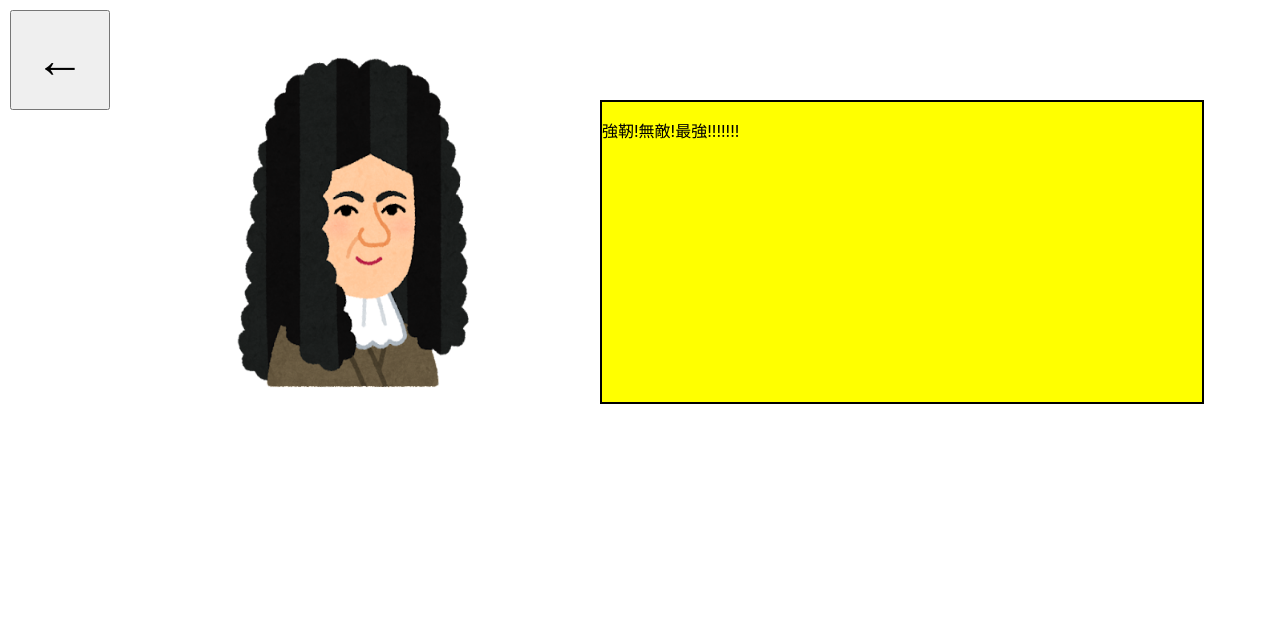
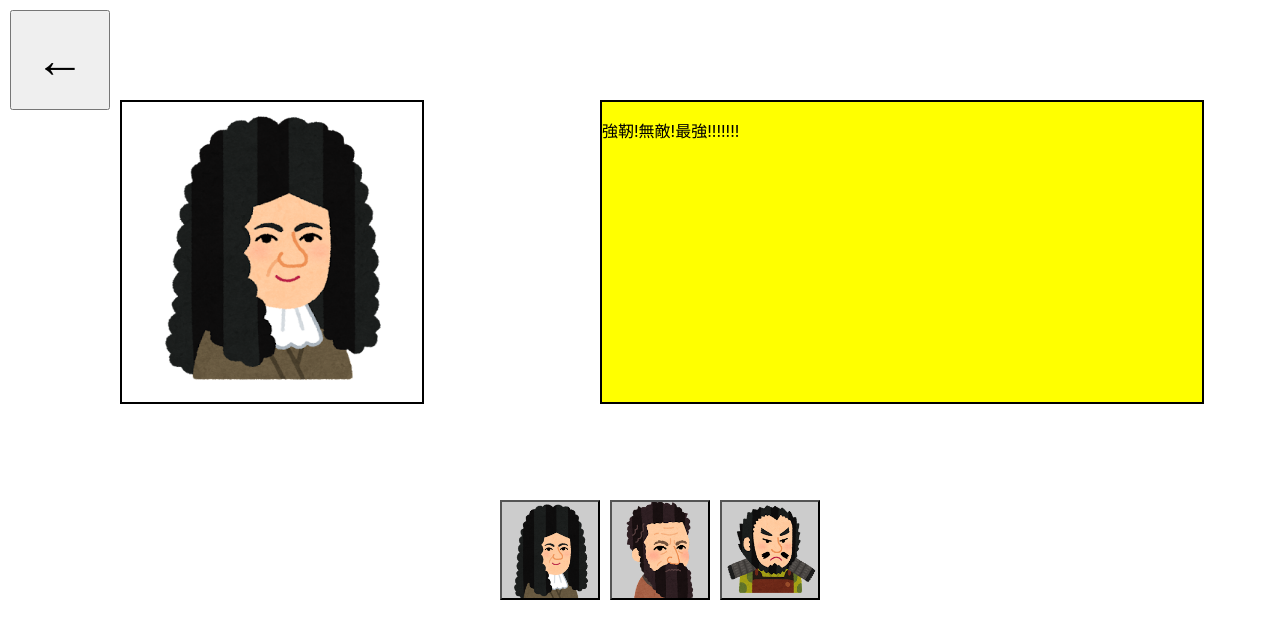
Before and after one commit to scla-sagauniv/gabaithon202309_team1, a React (Create React App) app in the folder react-app/: page /SelectCharacter in a window 1280 px wide. Shown: the top 638 px of the page. Built offline with nearby package versions, Linux system fonts and the light colour scheme.

Commit message:
selectCharacterがほぼ完成

```diff
--- a/react-app/src/components/SelectCharacter.css
+++ b/react-app/src/components/SelectCharacter.css
@@ -8,11 +8,11 @@
 }
 
 .charImgPri {
-    width : 300px;
-    height : 350px;
-    position : absolute;
-    top : 50px;
-    left : 200px;
+    width : 280px;
+    height : 280px;
+    position : fixed;
+    top : 110px;
+    left : 130px;
 }
 
 .chaex_rectangle {
@@ -24,3 +24,46 @@
     top: 100px;
     left: 600px;
 }
+
+.cha2_rectangle {
+    width: 300px;
+    height: 300px;
+    border: 2px solid #000;
+    background-color: transparent;
+    position: absolute;
+    top: 100px;
+    left: 120px;
+}
+
+.container {
+    display: grid;
+    grid-template-columns: repeat(3, 1fr); /* 列数を調整 */
+    gap: 10px; /* 列間の間隔を設定 */
+    position: absolute;
+    top :500px;
+    left : 500px;
+}
+
+.item1 {
+    width: 100px; /* 各要素の幅を設定 */
+    height: 100px; /* 各要素の高さを設定 */
+    background-color: #ccc;
+    background-image: url('../../public/img/nigaoe_leibniz.png');
+    background-size: cover;
+}
+
+.item2 {
+    width: 100px; /* 各要素の幅を設定 */
+    height: 100px; /* 各要素の高さを設定 */
+    background-color: #ccc;
+    background-image: url('../../public/img/nigaoe_michelangelo.png');
+    background-size : cover;
+}
+
+.item3 {
+    width: 100px; /* 各要素の幅を設定 */
+    height: 100px; /* 各要素の高さを設定 */
+    background-color: #ccc;
+    background-image: url('../../public/img/nigaoe_shibata_katsuie.png');
+    background-size : cover;
+}
--- a/react-app/src/components/SelectCharacter.js
+++ b/react-app/src/components/SelectCharacter.js
@@ -1,9 +1,26 @@
 import React from 'react';
 import { Link } from 'react-router-dom';
+import { useState } from 'react';
 import './SelectCharacter.css'
 
 // 微調整は頼んだ...
 function SelectCharacter() {
+  // stateを定義して初期値を設定します
+  const [charImgUrl, setCharImgUrl] = useState('./img/nigaoe_leibniz.png');
+  const [charExp, setExp] = useState('強靭!無敵!最強!!!!!!!');
+
+  // 画像を切り替える関数を定義します
+  const changeImage = (newImageUrl) => {
+    setCharImgUrl(newImageUrl);
+  };
+
+  // 説明文を切り替える関数
+  const changeExp = (newExp) => {
+    setExp(newExp);
+    var elm = document.getElementById('explain');
+    elm.textContent = newExp;
+  };
+
   return (
     <div>
       <div>
@@ -12,10 +29,15 @@ function SelectCharacter() {
         </Link>
       </div>
       <div className="chaex_rectangle">
-        <p>強靭!無敵!最強!!!!!!!</p>
+        <p id='explain'>強靭!無敵!最強!!!!!!!</p>
       </div>
-      <div>
-        <img className="charImgPri" src="./img/nigaoe_leibniz.png"></img>
+      <div className="cha2_rectangle">
+        <img className="charImgPri" src={charImgUrl}></img>
+      </div>
+      <div className="container">
+        <button className="item1" onClick={() => {changeImage('./img/nigaoe_leibniz.png'); changeExp('強靭!無敵!最強!!!!!!!')}}></button>
+        <button className="item2" onClick={() => {changeImage('./img/nigaoe_michelangelo.png'); changeExp('負け犬から馬の骨に昇格させてやる')}}></button>
+        <button className="item3" onClick={() => {changeImage('./img/nigaoe_shibata_katsuie.png'); changeExp('カードを俺の血で汚したくない…手をあげさせてもらう…貴様のおかげでレアカードに傷がついたわ！！俺を殺すならカードで殺せ')}}></button>
       </div>
     </div>
   );
```
Also changed, not shown: react-app/public/img/nigaoe_michelangelo.png (added), react-app/public/img/nigaoe_shibata_katsuie.png (added).
